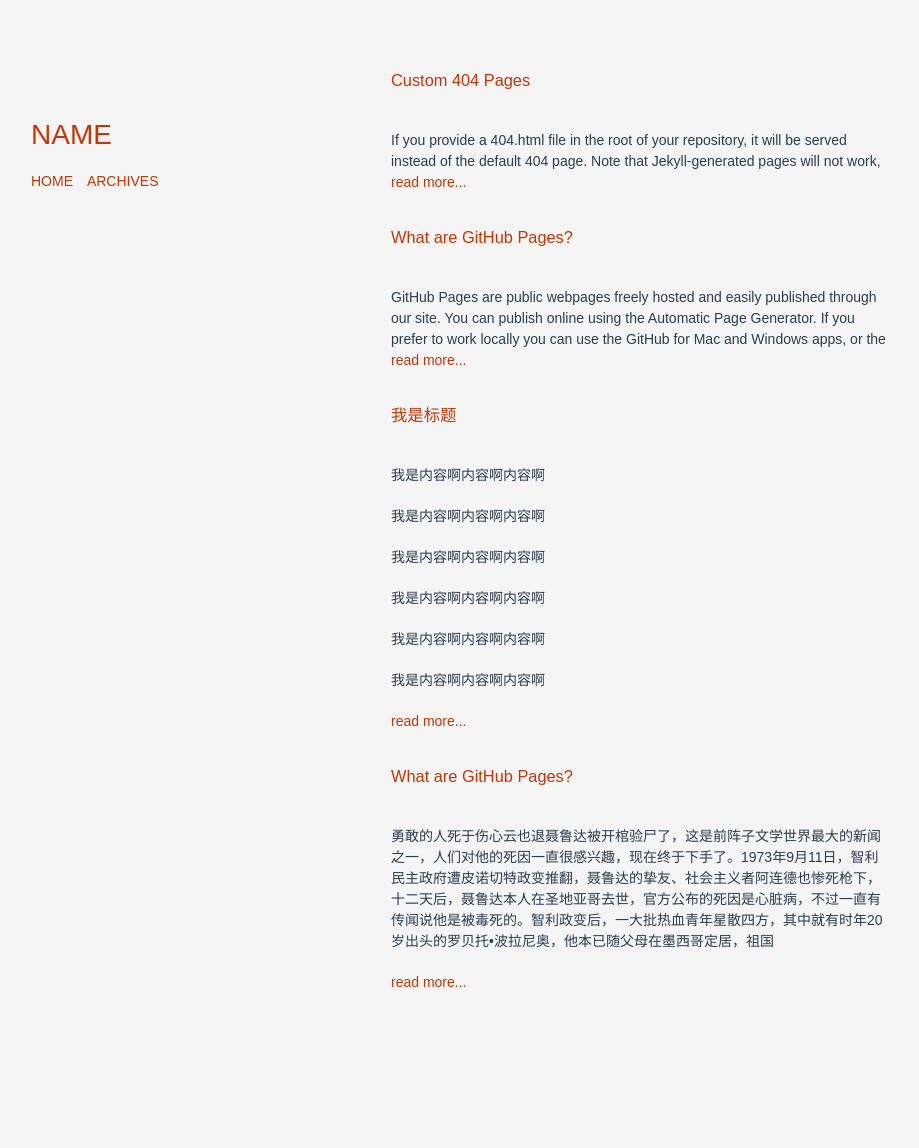
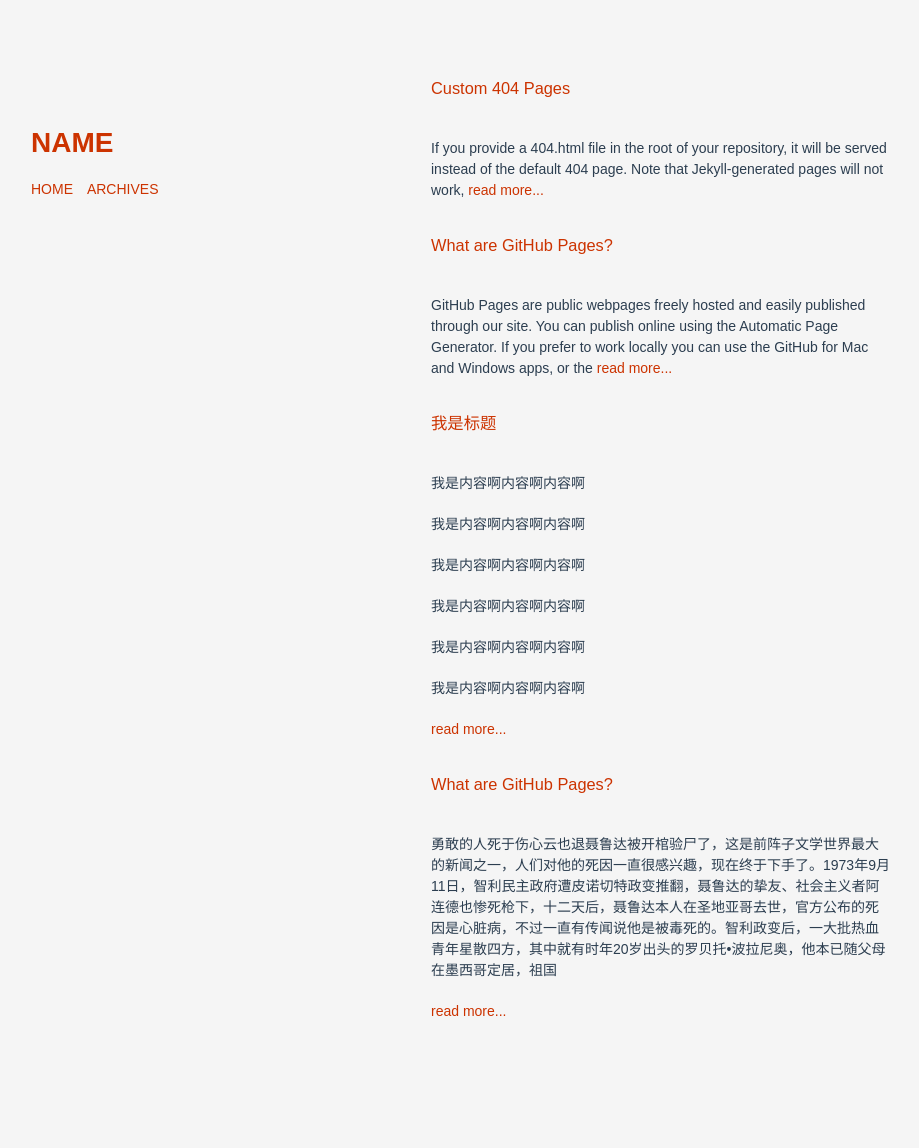
Before and after one commit to lixiaochou077/lixiaochou077.github.io, a Jekyll site: the page built from index.html, in a window 1280 px wide. Shown: the whole page, without its empty margins (179-1098 px from the left). Built offline with Jekyll 4.4.1, drawn with Linux system fonts in a browser that asks for light colours; before the commit the page ends 1119 px from its top, so only the background shows below that.

Commit message:
add tips

```diff
--- a/_includes/header.html
+++ b/_includes/header.html
@@ -8,7 +8,6 @@
         <!--[if lt IE 9]>
         <script src="//html5shiv.googlecode.com/svn/trunk/html5.js"></script>
         <![endif]-->
-        <link rel="stylesheet" media="all" href="/css/base.css">
         <link rel="stylesheet" media="all" href="/css/style.css">
         <script src="/js/fix.js"></script>
     </head>
--- a/css/base.css
+++ /dev/null
@@ -1,139 +0,0 @@
-/** begin ---base.css---*/
-@charset "utf-8";
-
-/*
-	@名称: base
-	@功能: 重设浏览器默认样式
-*/
-
-/* 防止用户自定义背景颜色对网页的影响，添加让用户可以自定义字体 */
-html{
-	-webkit-text-size-adjust: 100%;
-    -ms-text-size-adjust: 100%;
-}
-
-/* 内外边距通常让各个浏览器样式的表现位置不同 */
-body,div,dl,dt,dd,ul,ol,li,h1,h2,h3,h4,h5,h6,pre,code,form,fieldset,legend,input,textarea,p,blockquote,th,td,hr,button,article,aside,details,figcaption,figure,footer,header,hgroup,menu,nav,section {
-	margin:0;padding:0;
-}
-body{
-    padding: 50px;
-}
-
-/* 重设 HTML5 标签, IE 需要在 js 中 createElement(TAG) */
-article,aside,details,figcaption,figure,footer,header,hgroup,menu,nav,section {
-    display:block;
-}
-
-/* HTML5 媒体文件跟 img 保持一致 */
-audio,canvas,video {
-    display: inline-block;*display: inline;*zoom: 1;
-}
-
-input,select,textarea{
-	font-size:100%;
-}
-
-/* 去掉各Table  cell 的边距并让其边重合 */
-table{
-	border-collapse:collapse;border-spacing:0;
-}
-
-/* IE bug fixed: th 不继承 text-align*/
-th{
-	text-align:inherit;
-}
-
-/* 去除默认边框 */
-fieldset,img{
-	border:0;
-}
-
-/* ie6 7 8(q) bug 显示为行内表现 */
-iframe{
-	display:block;
-}
-
-/* 去掉 firefox 下此元素的边框 */
-abbr,acronym{
-	border:0;font-variant:normal;
-}
-
-/* 一致的 del 样式 */
-del {
-	text-decoration:line-through;
-}
-
-address,caption,cite,code,dfn,em,th,var {
-	font-style:normal;
-	font-weight:500;
-}
-
-/* 去掉列表前的标识, li 会继承 */
-ol,ul {
-	list-style:none;
-}
-
-/* 对齐是排版最重要的因素, 别让什么都居中 */
-caption,th {
-	text-align:left;
-}
-
-/* 来自yahoo, 让标题都自定义, 适应多个系统应用 */
-h1,h2,h3,h4,h5,h6 {
-	font-size:100%;
-	font-weight:500;
-}
-
-q:before,q:after {
-	content:'';
-}
-
-/* 统一上标和下标 */
-sub, sup {
-    font-size: 75%; line-height: 0; position: relative; vertical-align: baseline;
-}
-sup {top: -0.5em;}
-sub {bottom: -0.25em;}
-
-
-
-/* 让链接在 hover 状态下显示下划线 */
-a:hover {
-	text-decoration:underline;
-}
-
-/* 默认不显示下划线，保持页面简洁 */
-ins,a {
-	text-decoration:none;
-}
-
-/* 清理浮动 */
-.fn-clear:after {
-	visibility:hidden;
-	display:block;
-	font-size:0;
-	content:" ";
-	clear:both;
-	height:0;
-}
-.fn-clear {
-	zoom:1; /* for IE6 IE7 */
-}
-
-/* 隐藏, 通常用来与 JS 配合 */
-body .fn-hide {
-	display:none;
-}
-
-/* 设置内联, 减少浮动带来的bug */
-.fn-left,.fn-right {
-	display:inline;
-}
-.fn-left {
-	float:left;
-}
-.fn-right {
-	float:right;
-}
-/** end ---base.css---*/
```
